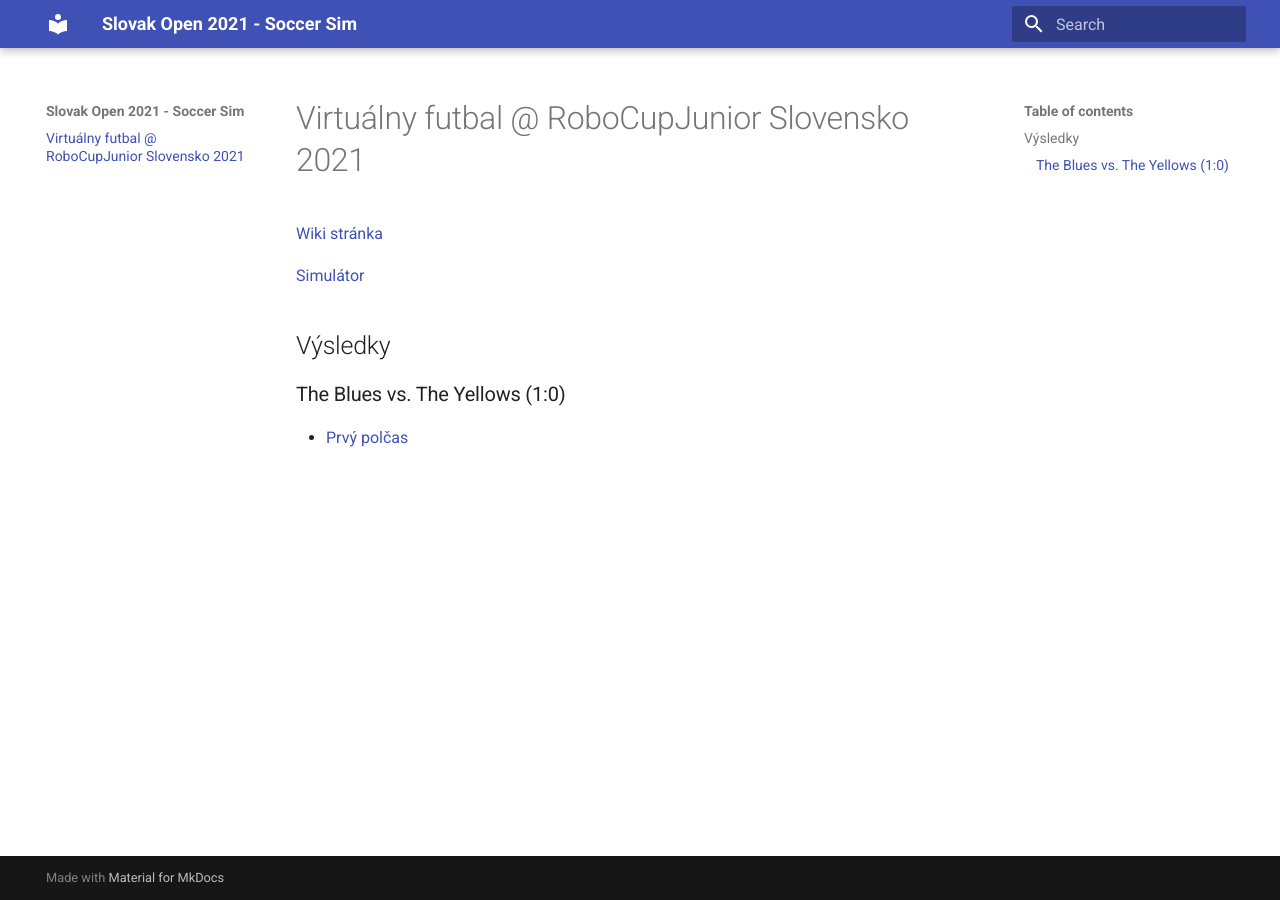
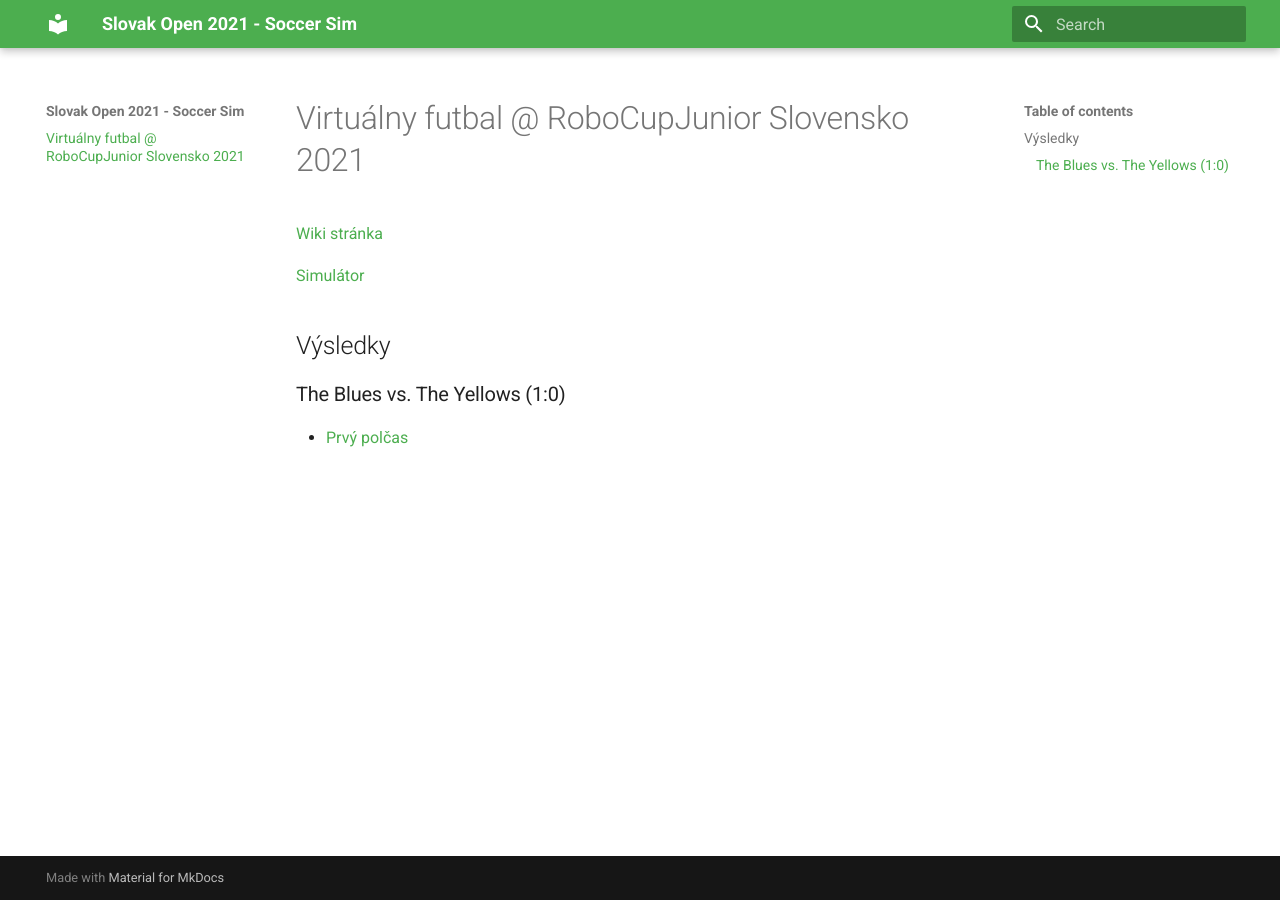
Before and after one commit to RoboCup-Junior-Slovensko/soccer-sim-2021, an MkDocs documentation site: the page built from docs/index.md, in a window 1280 px wide. Built offline with MkDocs 1.6.1 and Material for MkDocs 9.7.7, drawn with Linux system fonts in a browser that asks for light colours.

Commit message:
mkdocs.yml: Move to green template
Signed-off-by: mr.Shu <mr@shu.io>

```diff
--- a/mkdocs.yml
+++ b/mkdocs.yml
@@ -1,2 +1,5 @@
 site_name: Slovak Open 2021 - Soccer Sim
-theme: material
+theme:
+  name: material
+  palette:
+    primary: green
```
